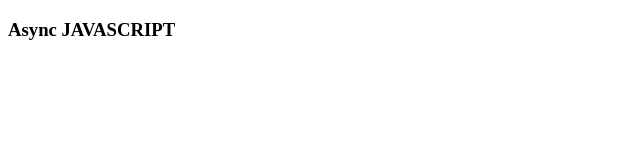
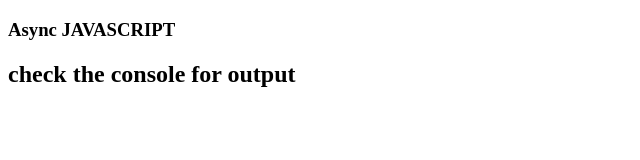
Before and after one commit to bgmadhavan/Gokul_madhavan_eUR_JS, a plain HTML site: page module_4-assignment/index.html in a window 1280 px wide. Shown: the whole page, without its empty margins (0-640 px from the left). Drawn offline with Linux system fonts and the light colour scheme; no server answers.

Commit message:
Module 4 assignments completed

```diff
--- a/module_4-assignment/index.html
+++ b/module_4-assignment/index.html
@@ -8,5 +8,6 @@
   </head>
   <body>
     <h3>Async JAVASCRIPT</h3>
+    <h2>check the console for output</h2>
   </body>
 </html>
```
